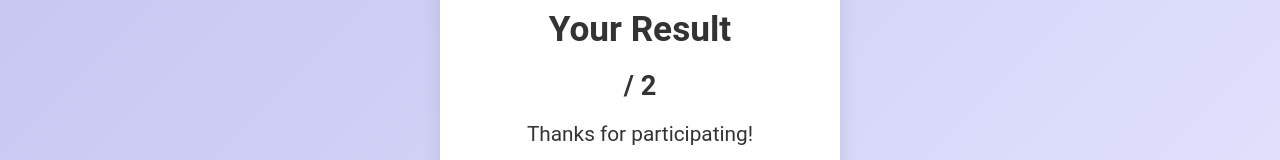
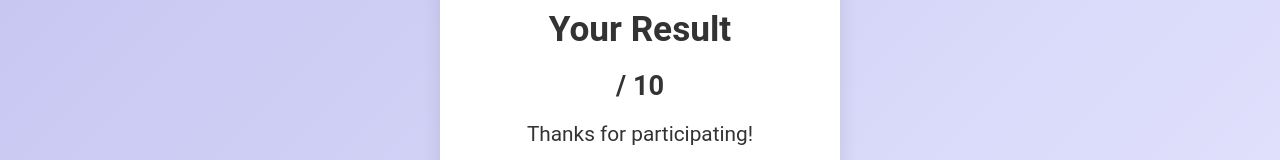
Before and after one commit to madavsharma/chai-with-react, a React (Vite) app in the folder quizApp/: page /result in a window 1280 px wide. Shown: the part 296-456 px from the top of the page. Built offline with nearby package versions, Linux system fonts and the light colour scheme.

Commit message:
Created UI components for the result page

```diff
--- a/quizApp/src/components/Result.jsx
+++ b/quizApp/src/components/Result.jsx
@@ -1,25 +1,25 @@
 import { useLocation, useNavigate } from 'react-router-dom';
 import '../styles.css';
 
-const Result = () => {
+const Score = () => {
   const location = useLocation();
   const navigate = useNavigate();
   const score = new URLSearchParams(location.search).get('score');
-  const totalQuestions = 2; // Update this value to reflect the total number of questions
+  const totalQuestions = 10;
   const message = score >= totalQuestions / 2 ? "Great job!" : "Thanks for participating!";
 
   return (
     <div className="result-container">
       <h1>Your Result</h1>
-      <div className="score">{score} / {totalQuestions}</div> {/* Display the score */}
-      <p className="result-message">{message}</p> {/* Display message based on score */}
-      <div className="button-container"> {/* New container for centering buttons */}
+      <div className="score">{score} / {totalQuestions}</div>
+      <p className="result-message">{message}</p>
+      <div className="button-container">
         <button onClick={() => navigate('/')} className="play-again-button">
-          <i className="fas fa-redo"></i> Play Again {/* Redo icon */}
+          <i className="fas fa-redo"></i> Play Again
         </button>
       </div>
     </div>
   );
 };
 
-export default Result;
+export default Score;
```
